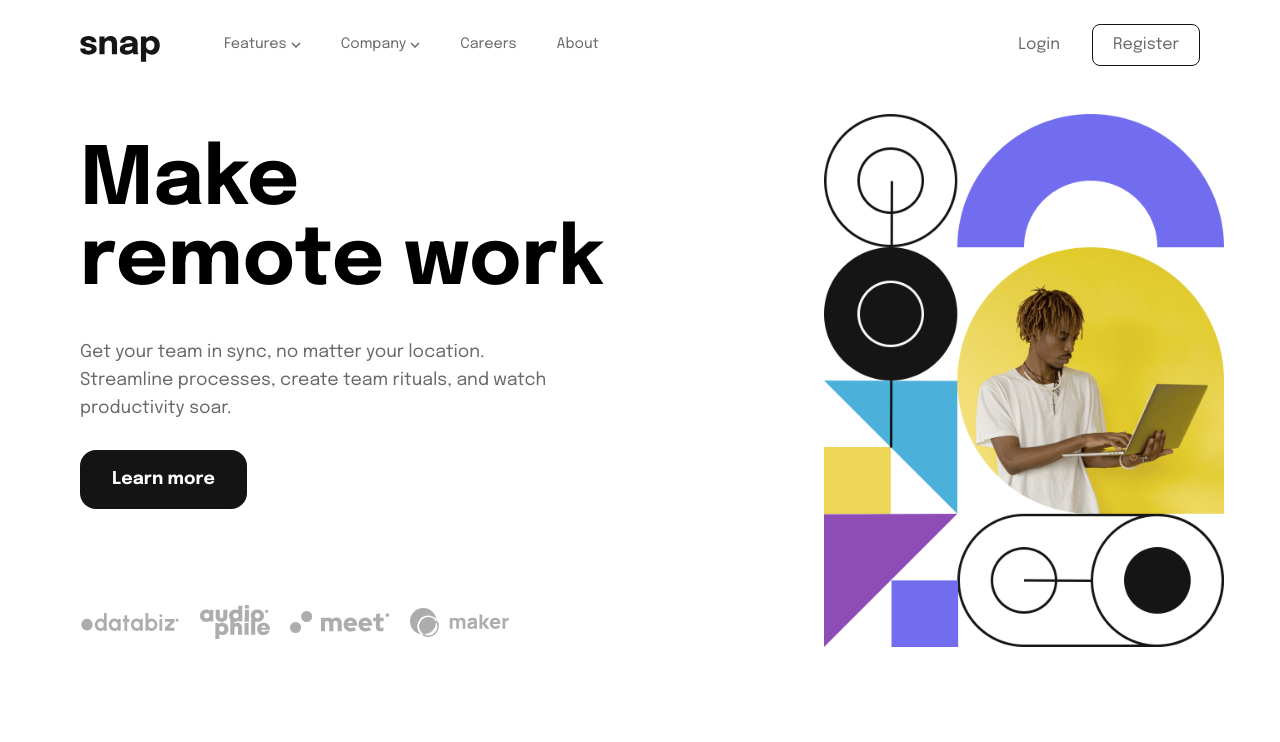
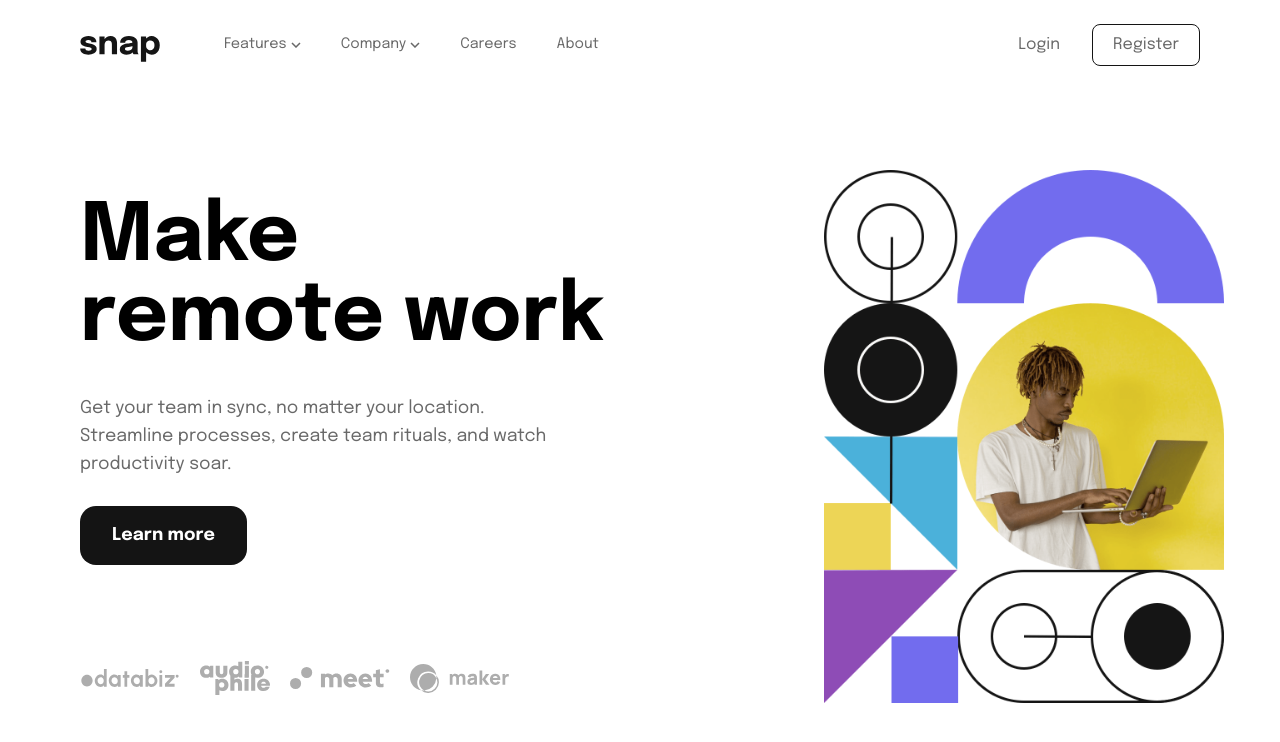
Before and after one commit to salmafadlabdulrahman/introsection, a Next.js app: page / in a window 1280 px wide. Shown: the top 742 px of the page. Built offline with nearby package versions, Linux system fonts and the light colour scheme.

Commit message:
build the overview section

```diff
--- a/app/components/Hero.tsx
+++ b/app/components/Hero.tsx
@@ -4,7 +4,7 @@
 const Hero = () => {
   return (
     <main>
-      <div className="max-w-[500px] px-4 py-6 m-auto md:flex-items justify-between md:pl-[2.5em] md:max-w-[1000px] lg:max-w-[1200px]">
+      <div className="max-w-[500px] px-4 py-6 m-auto md:flex-items justify-between md:pl-[2.5em] md:max-w-[1000px] lg:max-w-[1200px] lg:mt-[3.5em]">
         <Image
           src={"/assets/images/image-hero-mobile.png"}
           alt="hero image"
```
